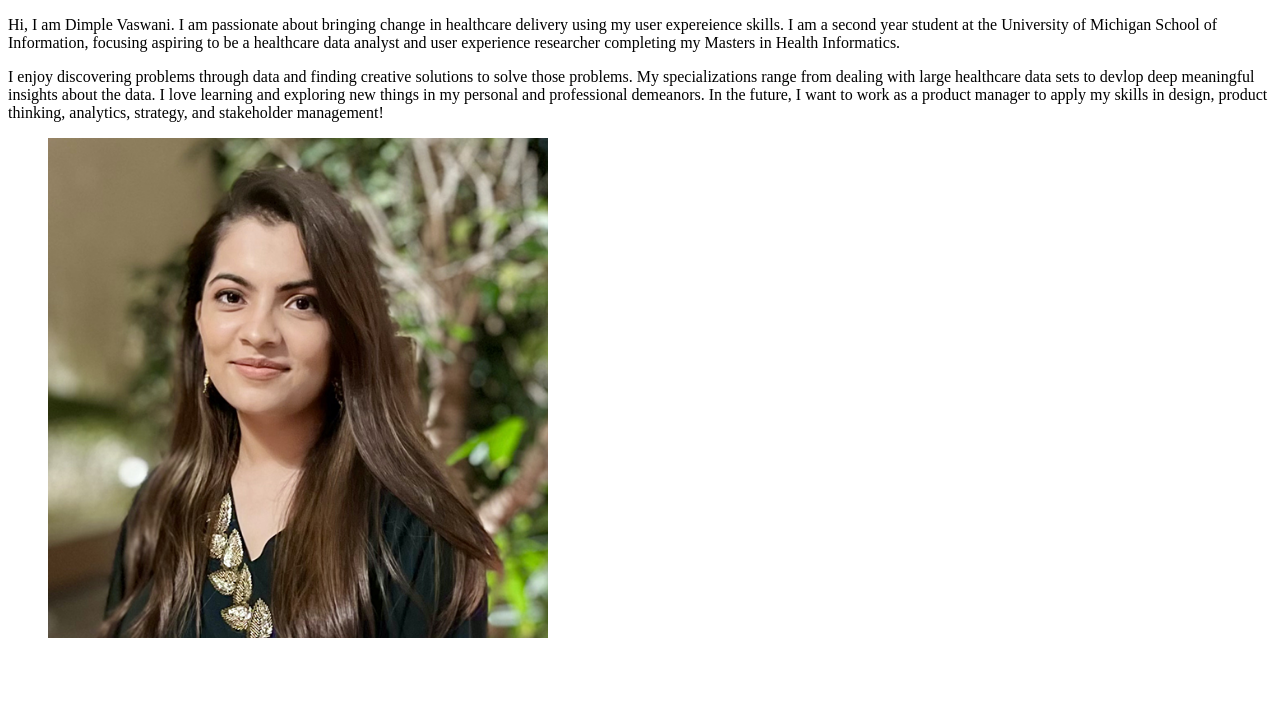
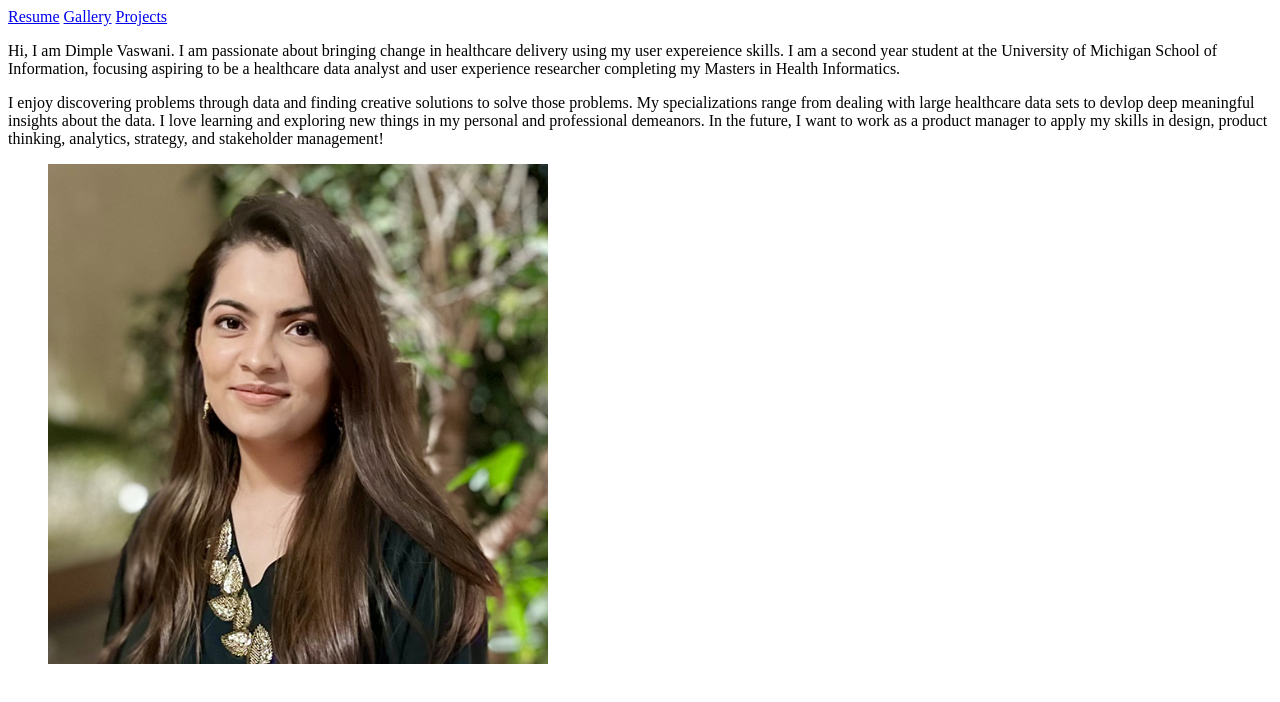
Before and after one commit to dimpledv/DS3, a plain HTML site: page index.html in a window 1280 px wide. Drawn offline with Linux system fonts and the light colour scheme.

Commit message:
Update index.html

```diff
--- a/index.html
+++ b/index.html
@@ -7,6 +7,9 @@
     <body>
         <header>
             <nav>
+		<a href="./resume.html">Resume</a>
+                <a href="./gallery.html">Gallery</a>
+                <a href="./projects.html">Projects</a>
 
             </nav>
         </header>
```
